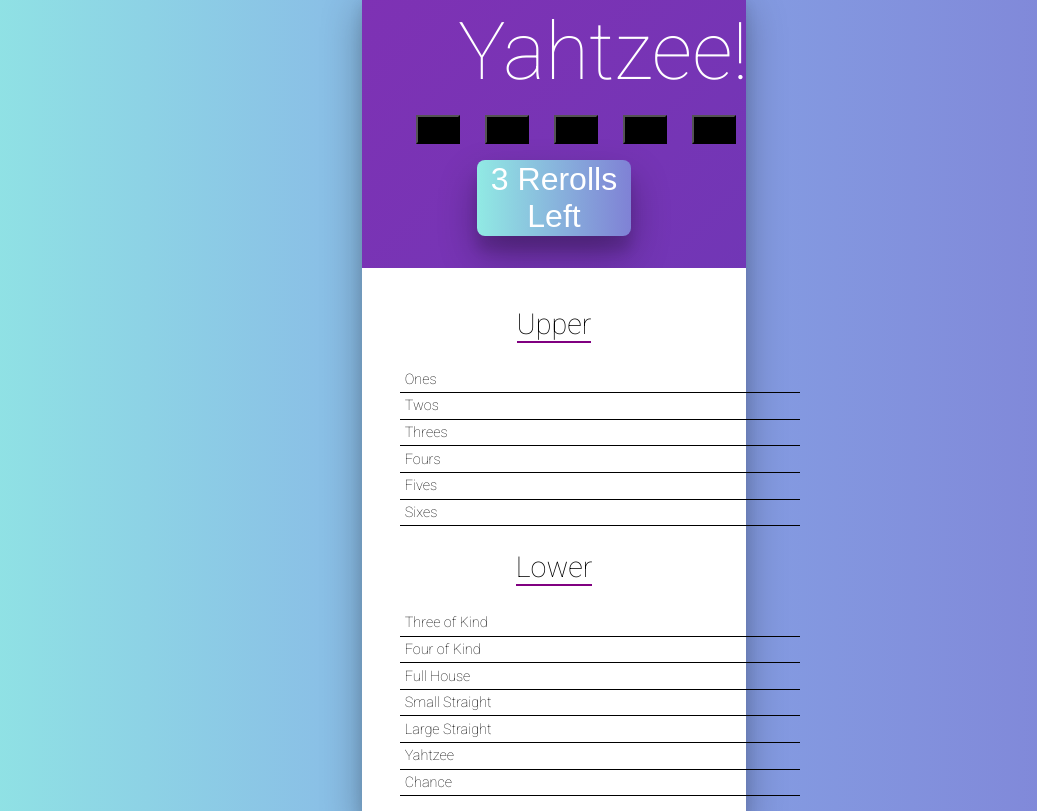
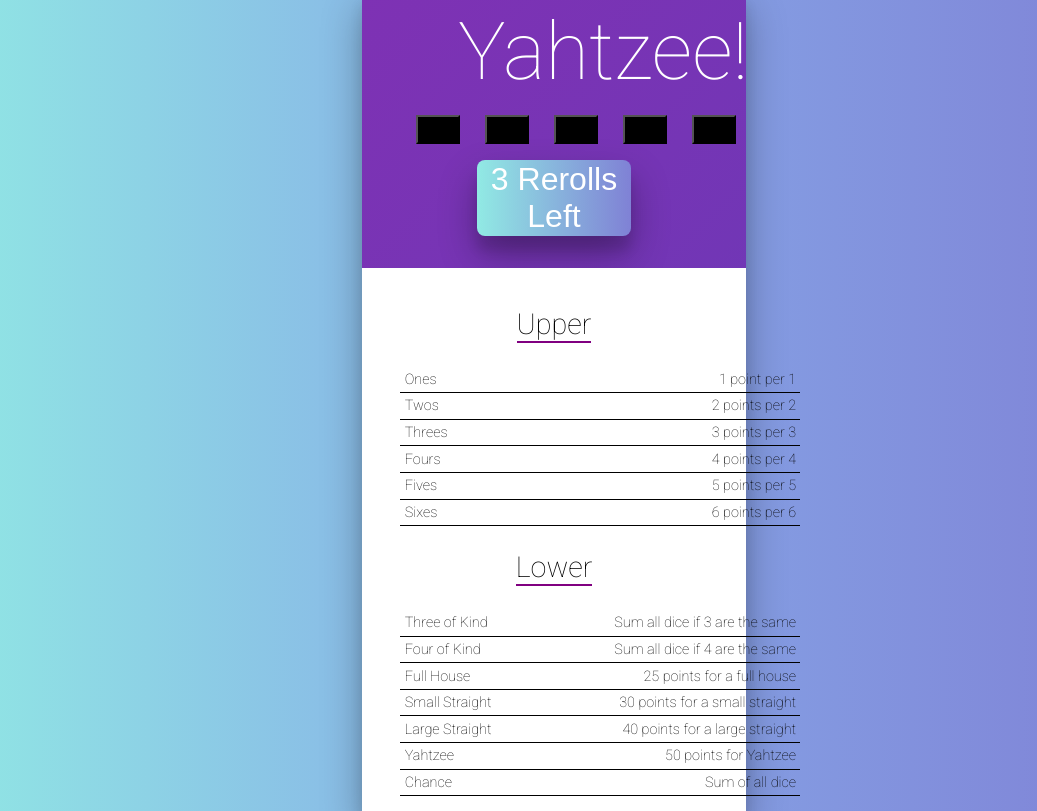
Before and after one commit to DavidML89/yahtzee-game, a React (Create React App) app: page / in a window 1280 px wide. Shown: the whole page, without its empty margins (86-1123 px from the left). Built offline with nearby package versions, Linux system fonts and the light colour scheme.

Commit message:
Description of the rule row added

```diff
--- a/src/RuleRow.js
+++ b/src/RuleRow.js
@@ -8,7 +8,7 @@
           onClick={this.props.score === undefined ? this.props.doScore : null}
       >
         <td className="RuleRow-name">{this.props.name}</td>
-        <td className="RuleRow-score">{this.props.score}</td>
+        <td className="RuleRow-score">{this.props.score === undefined ? this.props.description : this.props.score}</td>
       </tr>
     )
   }
--- a/src/Rules.js
+++ b/src/Rules.js
@@ -100,29 +100,29 @@
 }
 
 // ones, twos, etc score as sum of that value
-const ones = new TotalOneNumber({ val: 1 });
-const twos = new TotalOneNumber({ val: 2 });
-const threes = new TotalOneNumber({ val: 3 });
-const fours = new TotalOneNumber({ val: 4 });
-const fives = new TotalOneNumber({ val: 5 });
-const sixes = new TotalOneNumber({ val: 6 });
+const ones = new TotalOneNumber({ val: 1, description: "1 point per 1" });
+const twos = new TotalOneNumber({ val: 2, description: "2 points per 2" });
+const threes = new TotalOneNumber({ val: 3, description: "3 points per 3" });
+const fours = new TotalOneNumber({ val: 4, description: "4 points per 4" });
+const fives = new TotalOneNumber({ val: 5, description: "5 points per 5" });
+const sixes = new TotalOneNumber({ val: 6, description: "6 points per 6 " });
 
 // three/four of kind score as sum of all dice
-const threeOfKind = new SumDistro({ count: 3 });
-const fourOfKind = new SumDistro({ count: 4 });
+const threeOfKind = new SumDistro({ count: 3, description: "Sum all dice if 3 are the same" });
+const fourOfKind = new SumDistro({ count: 4, description: "Sum all dice if 4 are the same" });
 
 // full house scores as flat 25
-const fullHouse = new FullHouse({ score: 25 });
+const fullHouse = new FullHouse({ score: 25, description: "25 points for a full house" });
 
 // small/large straights score as 30/40
-const smallStraight = new SmallStraight({ score: 30 });
-const largeStraight = new LargeStraight({ score: 40 });
+const smallStraight = new SmallStraight({ score: 30, description: "30 points for a small straight" });
+const largeStraight = new LargeStraight({ score: 40, description: "40 points for a large straight" });
 
 // yahtzee scores as 50
-const yahtzee = new Yahtzee({ score: 50 });
+const yahtzee = new Yahtzee({ score: 50, description: "50 points for Yahtzee" });
 
 // for chance, can view as some of all dice, requiring at least 0 of a kind
-const chance = new SumDistro({ count: 0 });
+const chance = new SumDistro({ count: 0, description: "Sum of all dice" });
 
 export {
   ones,
--- a/src/ScoreTable.js
+++ b/src/ScoreTable.js
@@ -15,12 +15,12 @@
           <h2>Upper</h2>
           <table cellSpacing="0">
             <tbody>
-              <RuleRow name="Ones" score={scores.ones} doScore={evt => doScore("ones", ones.evalRoll)} />
-              <RuleRow name="Twos" score={scores.twos} doScore={evt => doScore("twos", twos.evalRoll)} />
-              <RuleRow name="Threes" score={scores.threes} doScore={evt => doScore("threes", threes.evalRoll)} />
-              <RuleRow name="Fours" score={scores.fours} doScore={evt => doScore("fours", fours.evalRoll)} />
-              <RuleRow name="Fives" score={scores.fives} doScore={evt => doScore("fives", fives.evalRoll)} />
-              <RuleRow name="Sixes" score={scores.sixes} doScore={evt => doScore("sixes", sixes.evalRoll)} />
+              <RuleRow name="Ones" score={scores.ones} description={ones.description} doScore={evt => doScore("ones", ones.evalRoll)} />
+              <RuleRow name="Twos" score={scores.twos} description={twos.description} doScore={evt => doScore("twos", twos.evalRoll)} />
+              <RuleRow name="Threes" score={scores.threes} description={threes.description} doScore={evt => doScore("threes", threes.evalRoll)} />
+              <RuleRow name="Fours" score={scores.fours} description={fours.description} doScore={evt => doScore("fours", fours.evalRoll)} />
+              <RuleRow name="Fives" score={scores.fives} description={fives.description} doScore={evt => doScore("fives", fives.evalRoll)} />
+              <RuleRow name="Sixes" score={scores.sixes} description={sixes.description} doScore={evt => doScore("sixes", sixes.evalRoll)} />
             </tbody>
           </table>
         </section>
@@ -28,13 +28,13 @@
           <h2>Lower</h2>
           <table cellSpacing="0">
             <tbody>
-              <RuleRow name="Three of Kind" score={scores.threeOfKind} doScore={evt => doScore("threeOfKind", threeOfKind.evalRoll)} />
-              <RuleRow name="Four of Kind" score={scores.fourOfKind} doScore={evt => doScore("fourOfKind", fourOfKind.evalRoll)} />
-              <RuleRow name="Full House" score={scores.fullHouse} doScore={evt => doScore("fullHouse", fullHouse.evalRoll)} />
-              <RuleRow name="Small Straight" score={scores.smallStraight} doScore={evt => doScore("smallStraight", smallStraight.evalRoll)} />
-              <RuleRow name="Large Straight" score={scores.largeStraight} doScore={evt => doScore("largeStraight", largeStraight.evalRoll)} />
-              <RuleRow name="Yahtzee" score={scores.yahtzee} doScore={evt => doScore("yahtzee", yahtzee.evalRoll)} />
-              <RuleRow name="Chance" score={scores.chance} doScore={evt => doScore("chance", chance.evalRoll)} />
+              <RuleRow name="Three of Kind" score={scores.threeOfKind} description={threeOfKind.description} doScore={evt => doScore("threeOfKind", threeOfKind.evalRoll)} />
+              <RuleRow name="Four of Kind" score={scores.fourOfKind} description={fourOfKind.description} doScore={evt => doScore("fourOfKind", fourOfKind.evalRoll)} />
+              <RuleRow name="Full House" score={scores.fullHouse} description={fullHouse.description} doScore={evt => doScore("fullHouse", fullHouse.evalRoll)} />
+              <RuleRow name="Small Straight" score={scores.smallStraight} description={smallStraight.description} doScore={evt => doScore("smallStraight", smallStraight.evalRoll)} />
+              <RuleRow name="Large Straight" score={scores.largeStraight} description={largeStraight.description} doScore={evt => doScore("largeStraight", largeStraight.evalRoll)} />
+              <RuleRow name="Yahtzee" score={scores.yahtzee} description={yahtzee.description} doScore={evt => doScore("yahtzee", yahtzee.evalRoll)} />
+              <RuleRow name="Chance" score={scores.chance} description={chance.description} doScore={evt => doScore("chance", chance.evalRoll)} />
             </tbody>
           </table>
         </section>
```
